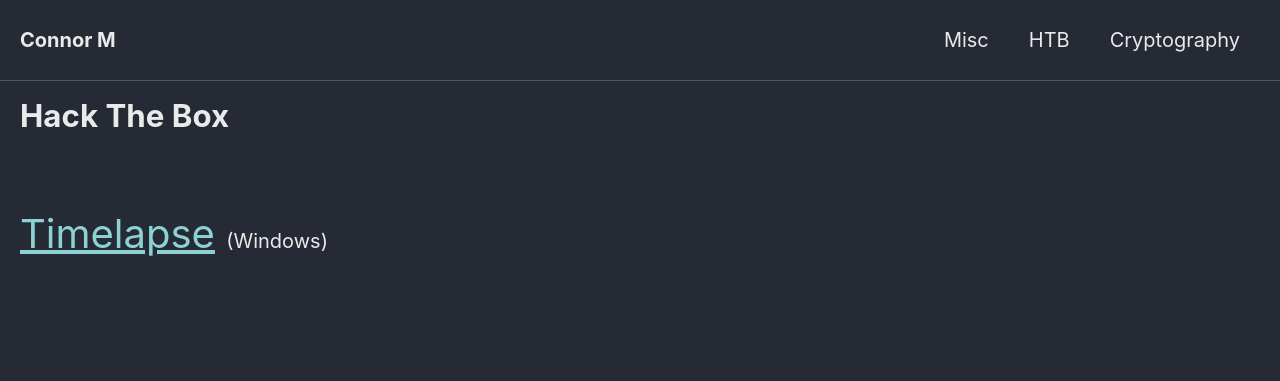
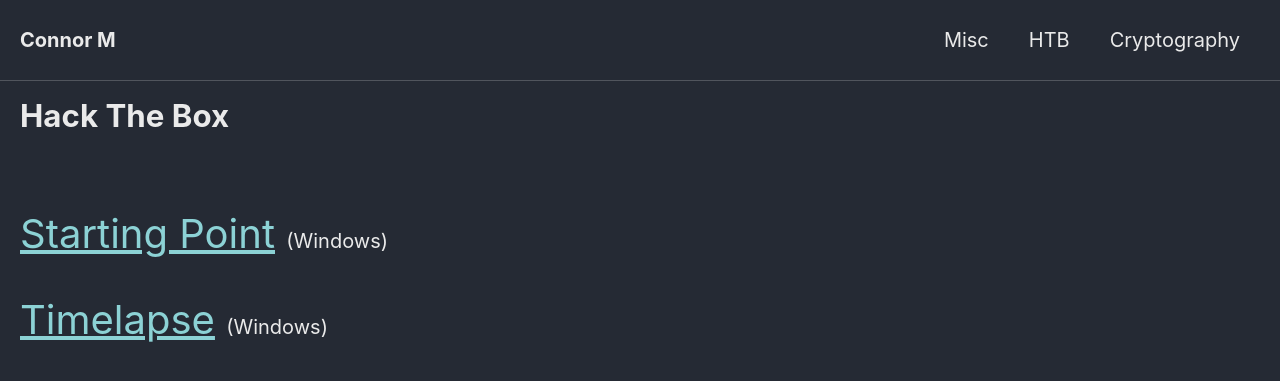
Before and after one commit to Connor-McCartney/Connor-McCartney.github.io, a Jekyll site: the page built from _pages/htb.md, in a window 1280 px wide. Shown: the top 381 px of the page. Built offline with Jekyll 4.4.1, drawn with Linux system fonts in a browser that asks for light colours; cached includes are drawn as plain includes.

Commit message:
Update htb.md

```diff
--- a/_pages/htb.md
+++ b/_pages/htb.md
@@ -6,4 +6,6 @@ title: Hack The Box
 <br>
 
 
+<span style="font-size:2em;">   [Starting Point](/htb/Starting-Point)   </span>   (Windows)
+
 <span style="font-size:2em;">   [Timelapse](/htb/timelapse)   </span>   (Windows)
```
